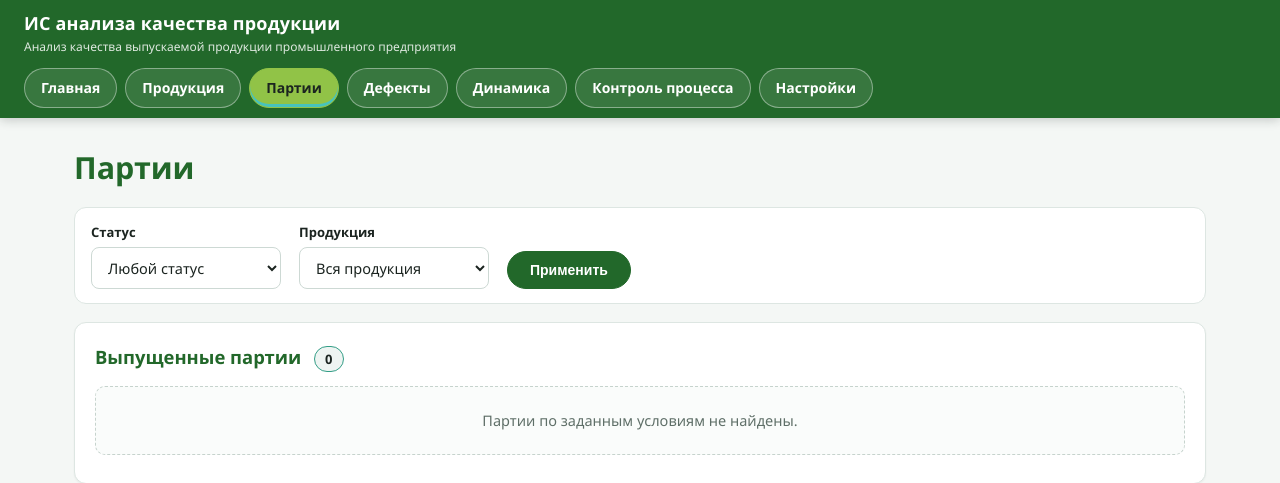
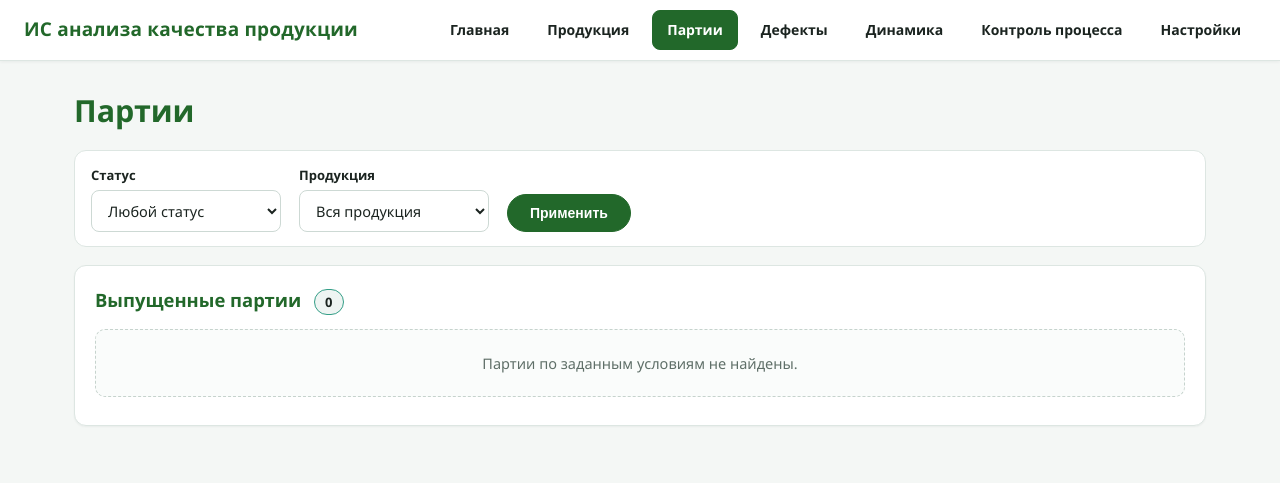
Before and after one commit to Mastteriss/Diplom2.0, a FastAPI app: page /batches in a window 1280 px wide. Shown: the top 483 px of the page. Run offline with FastAPI, Linux system fonts and the light colour scheme; data comes from the database, SQL or seed files in the repository; data that the repository does not hold is empty.

Commit message:
feat: Upgrade interface

```diff
--- a/app/web/static/app.css
+++ b/app/web/static/app.css
@@ -1,9 +1,9 @@
 /* ИС анализа качества продукции — единая таблица стилей.
    Палитра (app/config.py PALETTE):
-   #22682a — шапка, подвал, первичные кнопки, заголовки;
+   #22682a — подвал, первичные кнопки, активный пункт меню, заголовки;
    #349e87 — вторичные акценты, наведение, рамки;
    #47c3bc — серия графиков №1, подчёркивание активного, информационные бейджи;
-   #91c347 — положительные индикаторы, активный пункт меню, бейджи «успех».
+   #91c347 — положительные индикаторы, бейджи «успех».
    Текст на #22682a — белый; текст на #91c347 — тёмный. */
 
 :root {
@@ -79,8 +79,9 @@ code {
   justify-content: space-between;
   gap: 12px 24px;
   padding: 10px 24px;
-  background: var(--c-dark);
-  box-shadow: 0 2px 10px rgba(27, 36, 32, 0.22);
+  background: var(--card);
+  border-bottom: 1px solid var(--border);
+  box-shadow: 0 1px 3px rgba(27, 36, 32, 0.06);
 }
 
 .brand {
@@ -89,8 +90,8 @@ code {
 }
 
 .brand-title {
-  color: #ffffff;
-  font-size: 18px;
+  color: var(--c-dark);
+  font-size: 19px;
   font-weight: 700;
   text-decoration: none;
   letter-spacing: 0.01em;
@@ -98,12 +99,7 @@ code {
 
 .brand-title:hover {
   text-decoration: underline;
-  text-decoration-color: var(--c-light);
-}
-
-.brand-subtitle {
-  color: rgba(255, 255, 255, 0.85);
-  font-size: 12px;
+  text-decoration-color: var(--c-mid);
 }
 
 .main-nav {
@@ -114,11 +110,11 @@ code {
 
 .nav-btn {
   display: inline-block;
-  padding: 8px 16px;
-  border: 1px solid rgba(255, 255, 255, 0.4);
-  border-radius: 999px;
-  background: rgba(255, 255, 255, 0.1);
-  color: #ffffff;
+  padding: 8px 14px;
+  border: 1px solid transparent;
+  border-radius: 8px;
+  background: transparent;
+  color: var(--text);
   font-size: 14px;
   font-weight: 600;
   text-decoration: none;
@@ -127,17 +123,15 @@ code {
 }
 
 .nav-btn:hover {
-  background: var(--c-mid);
-  border-color: var(--c-mid);
-  color: var(--text);
+  background: var(--tint);
+  color: var(--c-dark);
 }
 
 .nav-btn-active,
 .nav-btn-active:hover {
-  background: var(--c-bright);
-  border-color: var(--c-bright);
-  color: var(--text);
-  box-shadow: inset 0 -3px 0 var(--c-light);
+  background: var(--c-dark);
+  border-color: var(--c-dark);
+  color: #ffffff;
 }
 
 /* --- Каркас страницы ----------------------------------------------------- */
@@ -867,10 +861,6 @@ a.page-btn:hover {
     font-size: 15.5px;
   }
 
-  .brand-subtitle {
-    font-size: 11px;
-  }
-
   .nav-btn {
     padding: 6px 12px;
     font-size: 13px;
--- a/app/web/templates/base.html
+++ b/app/web/templates/base.html
@@ -10,7 +10,6 @@
 <header class="site-header">
   <div class="brand">
     <a class="brand-title" href="/">ИС анализа качества продукции</a>
-    <span class="brand-subtitle">Анализ качества выпускаемой продукции промышленного предприятия</span>
   </div>
   <nav class="main-nav" aria-label="Основное меню">
     {% for key, label, href in menu %}
```
Also changed, not shown: app/config.py (+4 -4 lines), tests/test_web.py (+80 -0 lines).
